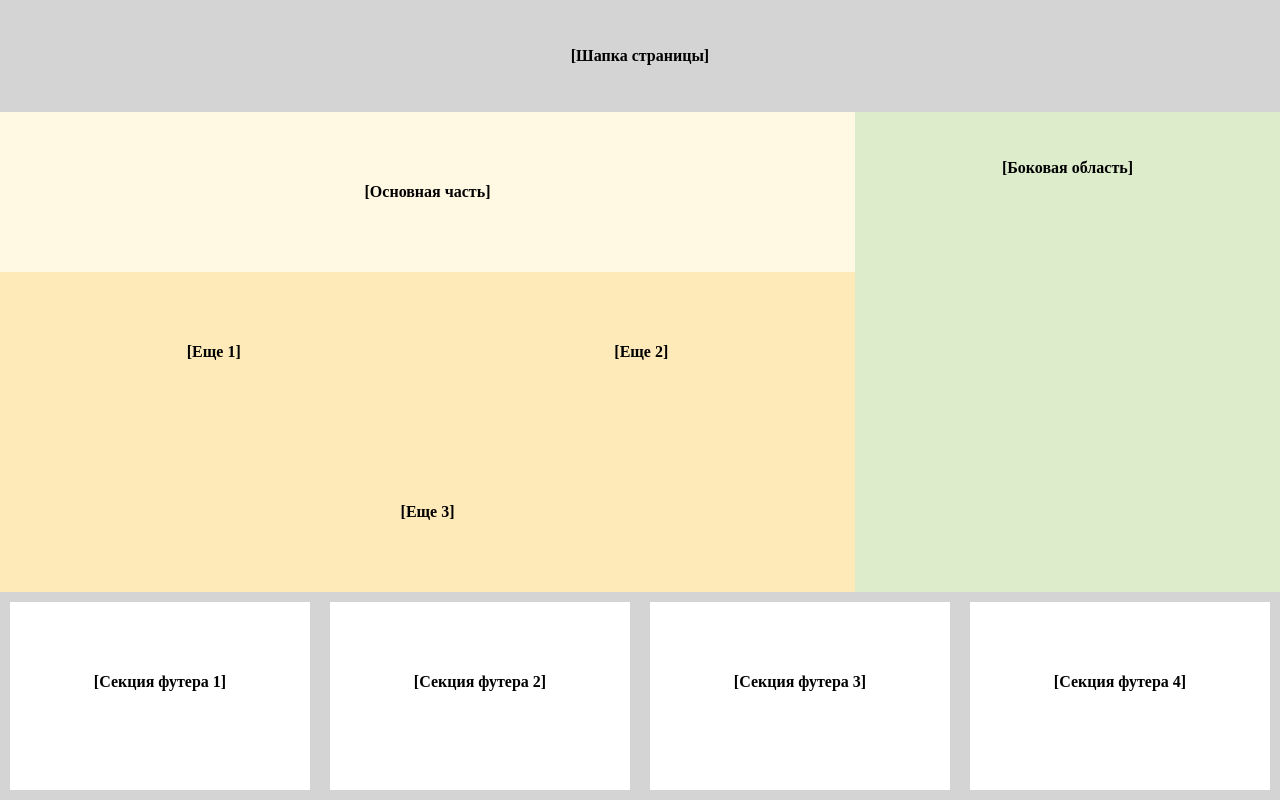
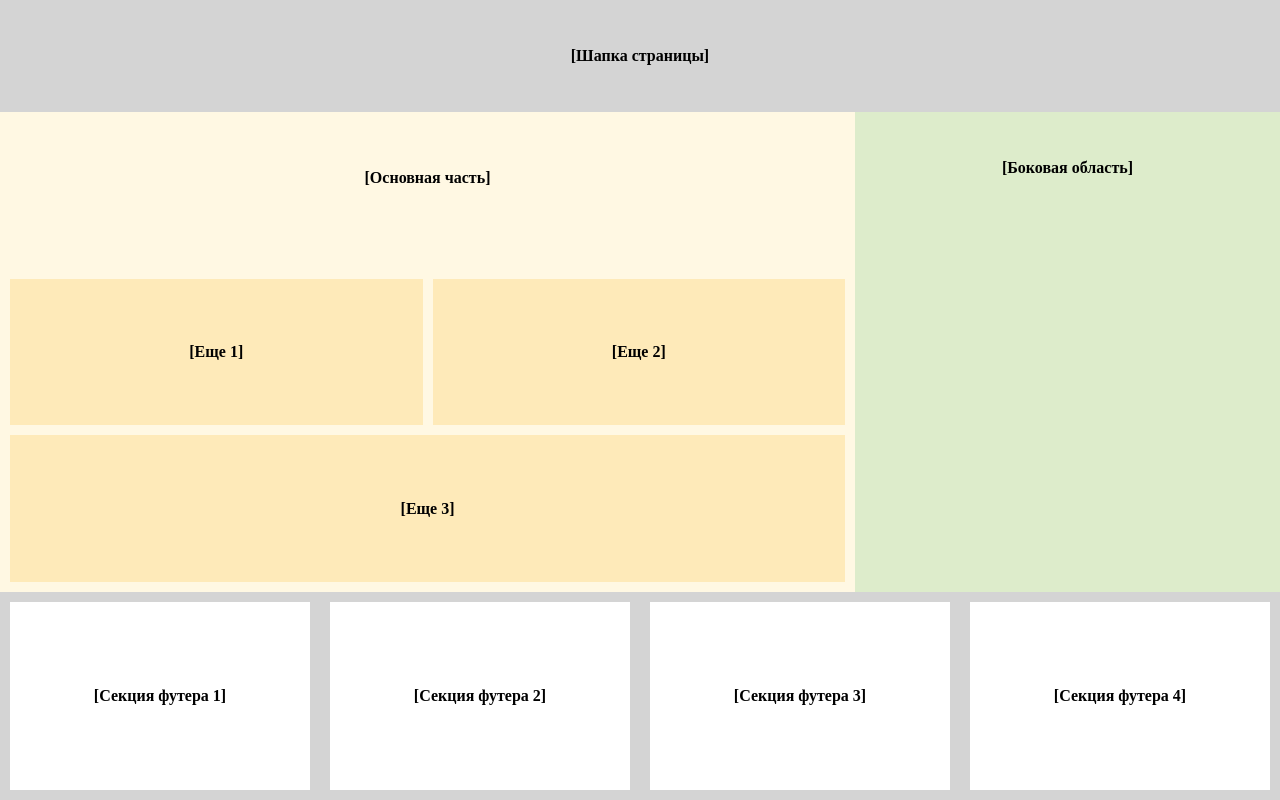
Before and after one commit to Victoria-V-V/week6_grid_layout, a plain HTML site: page index.html in a window 1280 px wide. Drawn offline with Linux system fonts and the light colour scheme.

Commit message:
Fixed css (center text)

```diff
--- a/assets/styles/style.css
+++ b/assets/styles/style.css
@@ -17,10 +17,10 @@ body {
     grid-template-rows: 1fr 1fr 1fr;
     justify-content: space-around;
     grid-area: main;
-    /* padding: 10px; */
-    line-height: 20vh;
+    padding: 10px;
+    line-height: 14vh;
     background-color: rgb(255, 248, 227);
-    /* gap: 10px; */
+    gap: 10px;
 
 }
 
@@ -42,6 +42,9 @@ body {
 
 main>section {
     background-color: rgb(254, 234, 185);
+    display: flex;
+    align-items: center;
+    justify-content: center;
 }
 
 .aside {
@@ -61,7 +64,9 @@ main>section {
 }
 
 footer>section {
-    line-height: 20vh;
+    display: flex;
+    align-items: center;
+    justify-content: center;
     background-color: rgb(255, 255, 255);
 }
 
```
